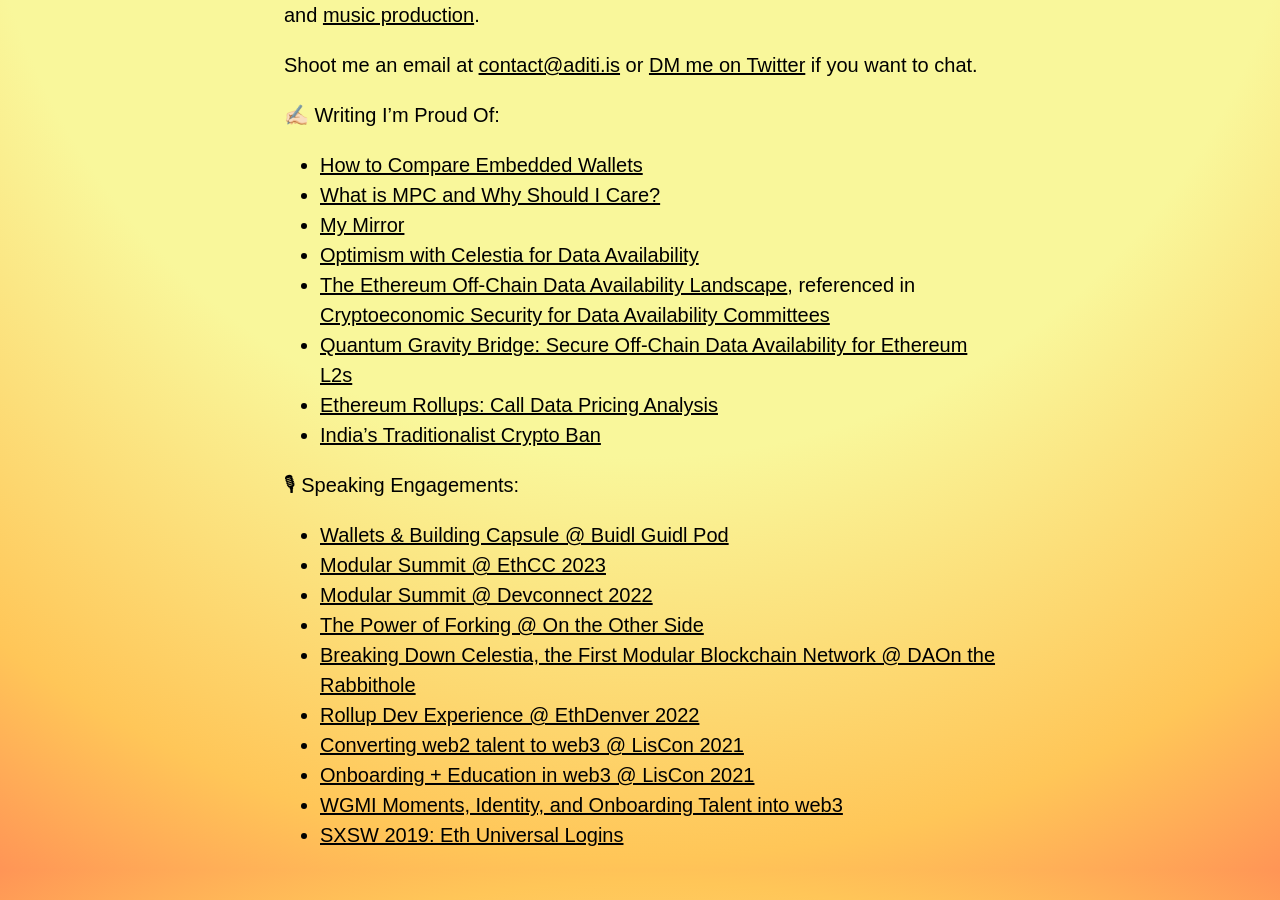
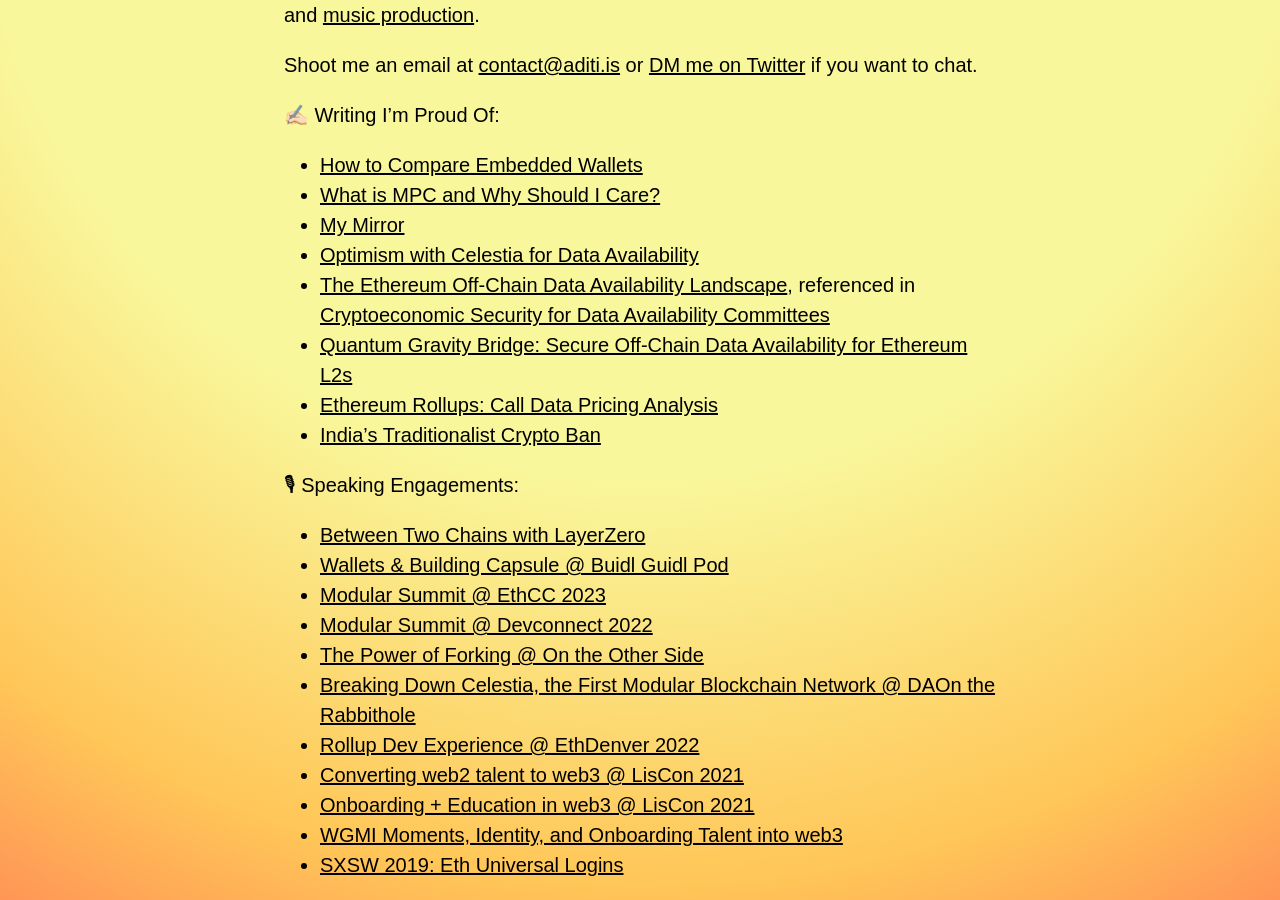
Before and after one commit to adeets-22/adeets-22.github.io, a Jekyll site: the page built from index.md, in a window 1280 px wide and 900 px high, scrolled down 1283 px. Built offline with Jekyll 4.4.1, drawn with Linux system fonts in a browser that asks for light colours.

Commit message:
Update index.md

```diff
--- a/index.md
+++ b/index.md
@@ -29,6 +29,7 @@
 - [India's Traditionalist Crypto Ban](https://www.thejuggernaut.com/crypto-india)
 
 🎙 Speaking Engagements:
+- [Between Two Chains with LayerZero](https://www.youtube.com/watch?v=itZq6NvBEds)
 - [Wallets & Building Capsule @ Buidl Guidl Pod](https://www.youtube.com/watch?v=ovywPvZXj0Y)
 - [Modular Summit @ EthCC 2023](https://www.youtube.com/watch?v=2x9zbbxMhyk)
 - [Modular Summit @ Devconnect 2022](https://www.youtube.com/watch?v=35_rr8Vf-4k)
```
